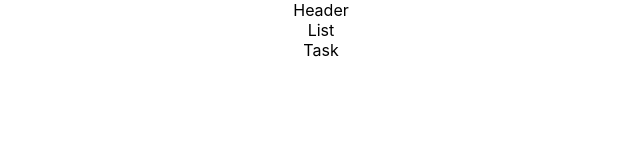
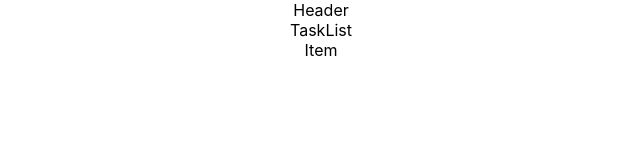
Before and after one commit to flugelg/tasker, a React (Create React App) app: page / in a window 1280 px wide. Shown: the top 160 px of the page, without its empty margins (319-959 px from the left). Built offline with nearby package versions, Linux system fonts and the light colour scheme; the HTML template or start-up script is replaced by a standard one.

Commit message:
Renamed components

```diff
--- a/src/App.js
+++ b/src/App.js
@@ -1,14 +1,14 @@
 import './App.css';
 import Header from './components/Header';
-import List from './components/List';
-import Task from './components/Task';
+import TaskList from './components/TaskList';
+import TaskItem from './components/TaskItem';
 
 function App() {
   return (
     <div>
       <Header/>
-      <List/>
-      <Task/>
+      <TaskList/>
+      <TaskItem/>
     </div>
 
   );
--- a/src/components/List.js
+++ /dev/null
@@ -1,9 +0,0 @@
-import React from 'react'
-
-const List = () => {
-  return (
-    <div>List</div>
-  )
-}
-
-export default List
--- a/src/components/Task.js
+++ /dev/null
@@ -1,9 +0,0 @@
-import React from 'react'
-
-const Task = () => {
-  return (
-    <div>Task</div>
-  )
-}
-
-export default Task
--- /dev/null
+++ b/src/components/TaskItem.js
@@ -0,0 +1,9 @@
+import React from 'react'
+
+const TaskItem = () => {
+  return (
+    <div>Item</div>
+  )
+}
+
+export default TaskItem
--- /dev/null
+++ b/src/components/TaskList.js
@@ -0,0 +1,9 @@
+import React from 'react'
+
+const TaskList = () => {
+  return (
+    <div>TaskList</div>
+  )
+}
+
+export default TaskList
```
